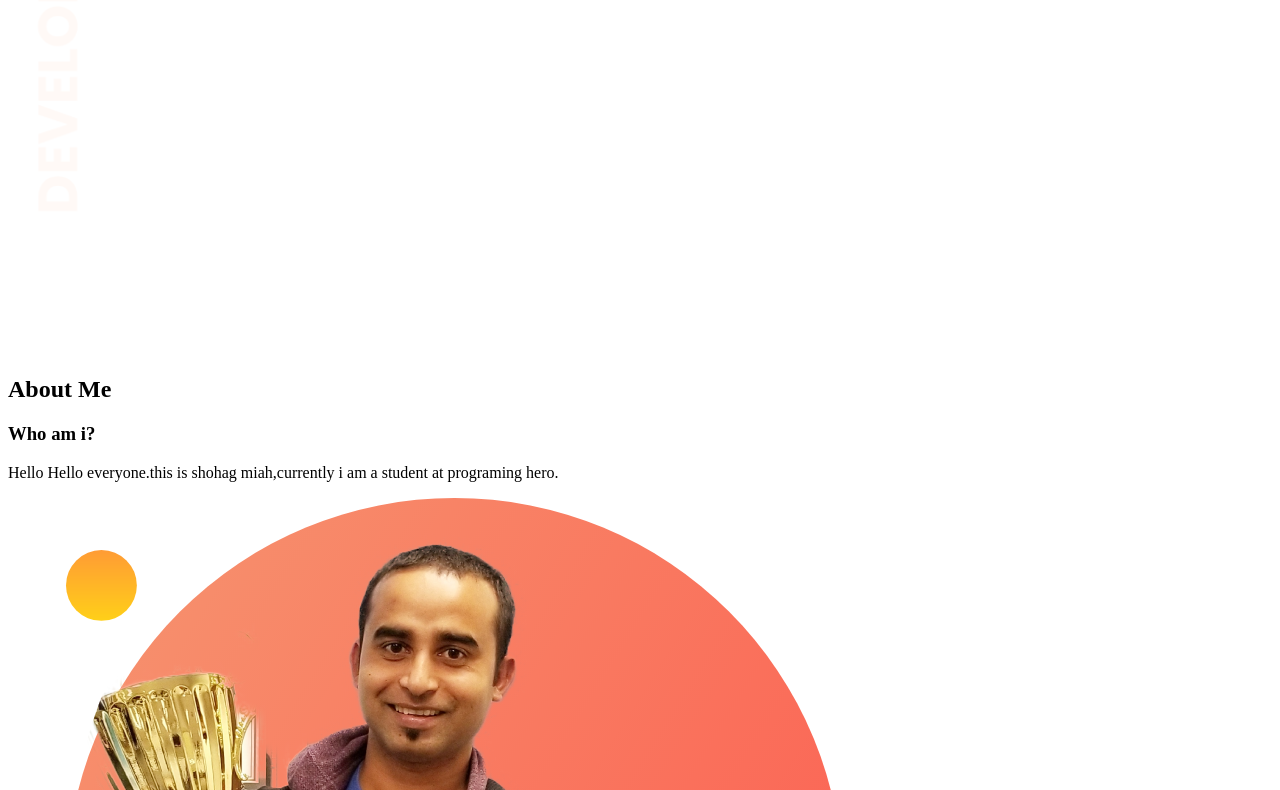
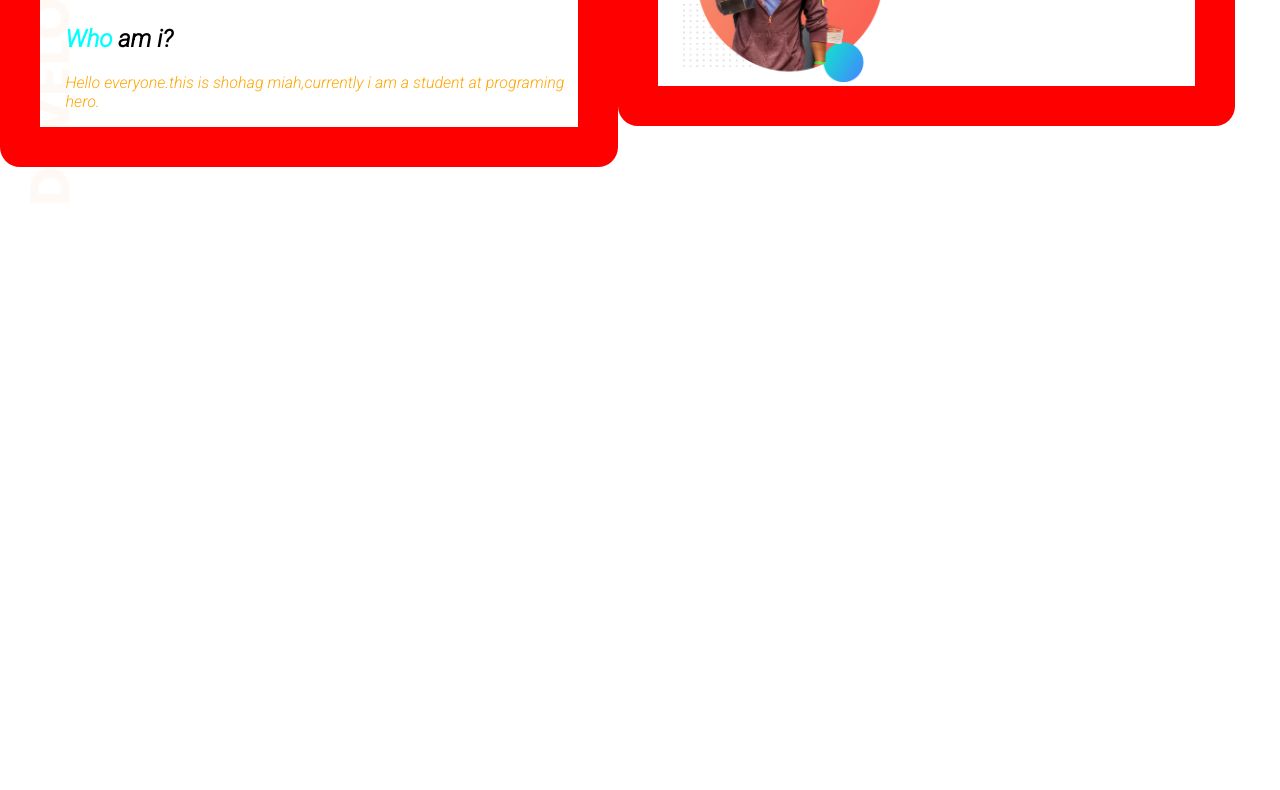
Before and after one commit to Shohagb90/web, a plain HTML site: page index.html in a window 1280 px wide. Shown: the part 156-946 px from the top of the page. After the commit the page ends 800 px from the top, so only its background shows below. Drawn offline with Linux system fonts and the light colour scheme.

Commit message:
top side

```diff
--- a/index.html
+++ b/index.html
@@ -4,16 +4,16 @@
     <meta charset="UTF-8">
     <meta name="viewport" content="width=device-width, initial-scale=1.0">
     <title>Shohag's Practice</title>
+    <link rel="stylesheet" href="style.css">
     <link rel="preconnect" href="https://fonts.gstatic.com">
 <link href="https://fonts.googleapis.com/css2?family=Roboto:ital,wght@1,300&display=swap" rel="stylesheet">
 </head>
 <body>
     <section class="top">
-        <img src="images/top-banner.png" alt="">
 <div class="half-top">
-<h1>About Me</h1>
-<h3>Who am i?</h3>
-<p>Hello Hello everyone.this is shohag miah,currently i am a student at programing hero.</p>
+<h1> <span class="tag-highlight">About</span> Me</h1>
+<h2> <span class="tag-highlight">Who</span>  am i?</h2>
+<p> Hello everyone.this is shohag miah,currently i am a student at programing hero.</p>
 </div>
 <div class="half-top">
     <img src="images/jhankar.png" alt="">
--- a/style.css
+++ b/style.css
@@ -2,10 +2,38 @@ body{
     margin: 0;
     font-family: 'Roboto', sans-serif;
 }
+
 .top{
-    background-image: 100;
-    background-repeat: no-repeat;
+background-image: url(images/top-banner.png);
+background-repeat: no-repeat;
 }
 .half-top{
-    width: 50px;
+    width: 40%;
+    float: left;
+    margin-left: 0%;
+    padding-left: 2%;
+    border: 2px solid red;
+   border-width: 40px;
+   border-radius: 20px;
+
 }
+.half-top img{
+width: 39%;
+}
+section{
+    height: 500px;
+    padding-bottom: 150px;
+}
+h1{
+    font-size: 50px;
+}
+h2{
+    font-size: 40;
+}
+p{
+    color: orange;
+}
+.tag-highlight{
+    color: cyan;
+    color-adjust: 700;
+}
```
